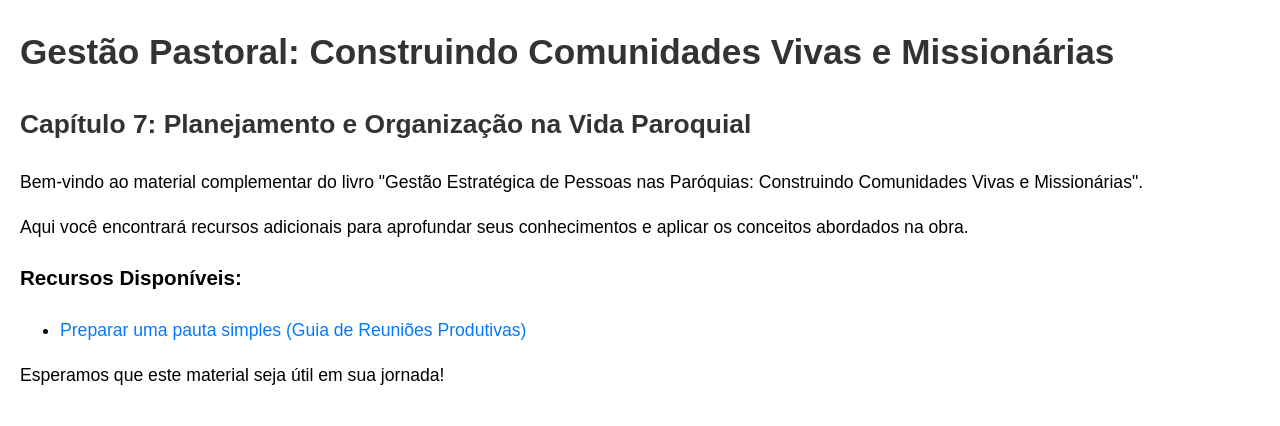
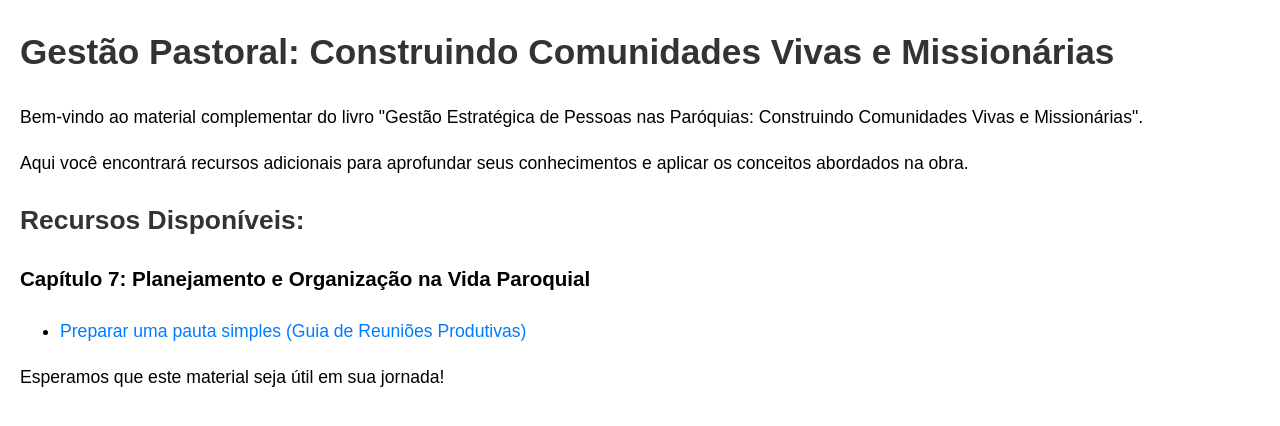
Before and after one commit to pegardini/gestao_pastoral_comunidades_vivas, a plain HTML site: page index.html in a window 1280 px wide. Drawn offline with Linux system fonts and the light colour scheme.

Commit message:
Update index.html

```diff
--- a/index.html
+++ b/index.html
@@ -13,12 +13,13 @@
 </head>
 <body>
     <h1>Gestão Pastoral: Construindo Comunidades Vivas e Missionárias</h1>
-    <h2>Capítulo 7: Planejamento e Organização na Vida Paroquial</h2>
 
     <p>Bem-vindo ao material complementar do livro "Gestão Estratégica de Pessoas nas Paróquias: Construindo Comunidades Vivas e Missionárias".</p>
     <p>Aqui você encontrará recursos adicionais para aprofundar seus conhecimentos e aplicar os conceitos abordados na obra.</p>
 
-    <h3>Recursos Disponíveis:</h3>
+    <h2>Recursos Disponíveis:</h2>
+    <h3>Capítulo 7: Planejamento e Organização na Vida Paroquial</h3>
+
     <ul>
         <li><a href="/gestao_pastoral_comunidades_vivas/pauta_simples.html">Preparar uma pauta simples (Guia de Reuniões Produtivas)</a></li>
         <!-- Adicione mais links para outros arquivos Markdown ou HTML aqui, se tiver -->
```
